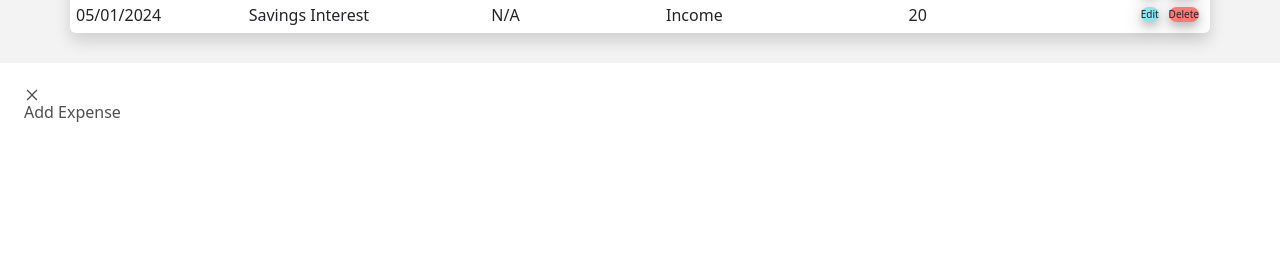
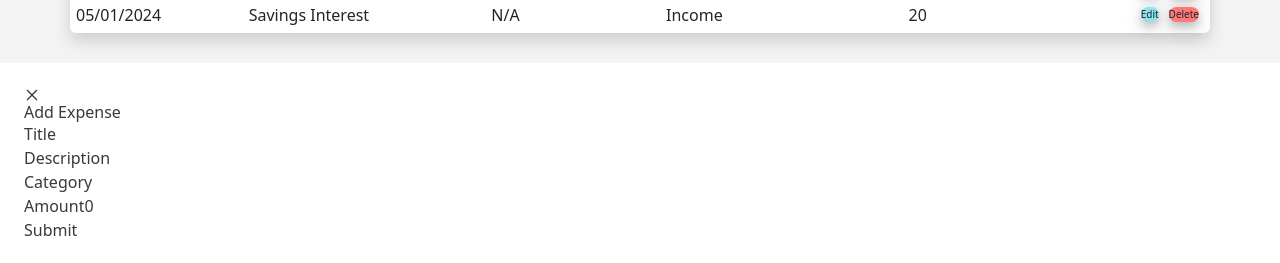
Before and after one commit to R-Tramsport/Tracker, a React (Vite) app in the folder frontend/: page / in a window 1280 px wide. Both pictures are taken after a click on the button "Add Expenses". Shown: the part 567-830 px from the top of the page. Before the commit the page ends 800 px from the top, so only its background shows below. Built offline with nearby package versions, Linux system fonts and the light colour scheme; no server answers.

Commit message:
added rough text inputs to the add expense modal. Currently calls a POST request to a 400 error. Needs to be sussed

```diff
--- a/frontend/src/components/View Month/AddExpenseModal.jsx
+++ b/frontend/src/components/View Month/AddExpenseModal.jsx
@@ -1,11 +1,35 @@
 import React from "react";
 import { AiOutlineClose } from "react-icons/ai";
 
+import { useEffect, useState } from 'react';
+import axios from 'axios';
+
 const AddExpenseModal = ({ expense, onClose }) => {
+    const [title, setTitle] = useState("");
+    const [description, setDescription] = useState("");
+    const [category, setCategory] = useState("");
+    const [amount, setAmount] = useState(0);
+
+    const handleSubmit = () => {
+        const data = {
+            title,
+            description,
+            category,
+            amount,
+            "isSpecial": false
+        }
+        axios
+            .post(`http://localhost:5555/transactions/`, data)
+            .catch((error) => {
+                alert("An error occured. Please check console.");
+                console.log(error);
+            })
+    }
+
     return (
         <div
             className="fixed top-0 left-0 right-0 bottom-0 z-50 flex justify-center items-center"
-            style={{backgroundColor: "black", opacity: "0.80"}}
+            style={{backgroundColor: "black", opacity: "0.9"}}
             onClick={onClose}
         >
             <div
@@ -19,6 +43,39 @@
                 <h2>
                     Add Expense
                 </h2>
+                <div>
+                    Title
+                    <input
+                        name="title"
+                        value={title}
+                        onChange={(e) => setTitle(e.target.value)}
+                    />
+                </div>
+                <div>
+                    Description
+                    <input
+                        name="description"
+                        value={description}
+                        onChange={(e) => setDescription(e.target.value)}
+                    />
+                </div>
+                <div>
+                    Category
+                    <input
+                        name="category"
+                        value={category}
+                        onChange={(e) => setCategory(e.target.value)}
+                    />
+                </div>
+                <div>
+                    Amount
+                    <input
+                        name="amount"
+                        value={amount}
+                        onChange={(e) => setAmount(e.target.value)}
+                    />
+                </div>
+                <button onClick={() => handleSubmit()}>Submit</button>
             </div>
         </div>
     )
```
